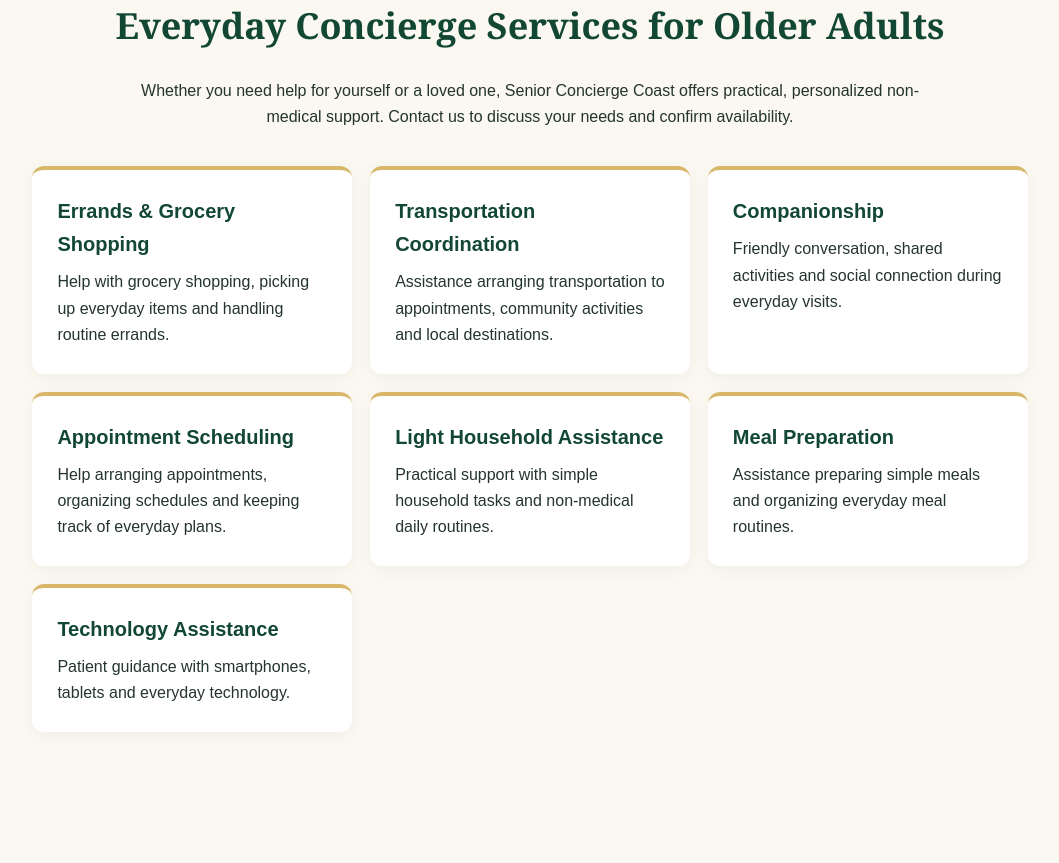
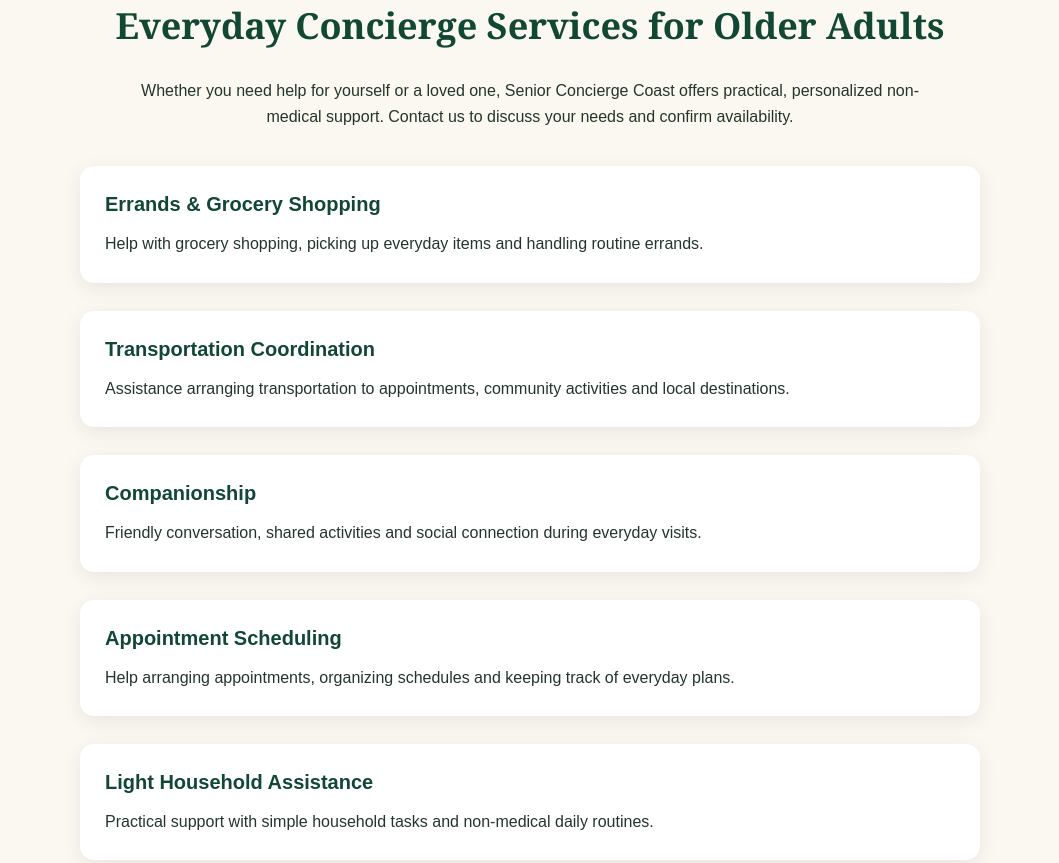
Before and after one commit to albertsopportunity/senior-concierge-website, a plain HTML site: page index.html in a window 1280 px wide. Shown: the part 1131-1994 px from the top of the page, without its empty margins (110-1169 px from the left). Drawn offline with Linux system fonts and the light colour scheme.

Commit message:
Implement styles for services section
Added CSS styles for services section layout and presentation.

```diff
--- a/index.html
+++ b/index.html
@@ -286,6 +286,46 @@
         justify-content: center;
       }
     }
+    /* Vertical layout for the seven services */
+#services .services {
+  display: grid;
+  grid-template-columns: 1fr;
+  gap: 28px;
+  max-width: 900px;
+  margin: 36px auto 0;
+}
+
+#services .service {
+  padding: 0;
+  overflow: hidden;
+  border-top: none;
+  border-radius: 14px;
+  background: white;
+  box-shadow: 0 5px 20px rgba(0, 0, 0, 0.08);
+}
+
+#services .service img {
+  display: block;
+  width: 100%;
+  height: 280px;
+  object-fit: cover;
+}
+
+#services .service h3 {
+  padding: 22px 25px 0;
+  margin: 0;
+}
+
+#services .service p {
+  padding: 10px 25px 25px;
+  margin: 0;
+}
+
+@media (max-width: 600px) {
+  #services .service img {
+    height: 220px;
+  }
+}
   </style>
 </head>
 
```
